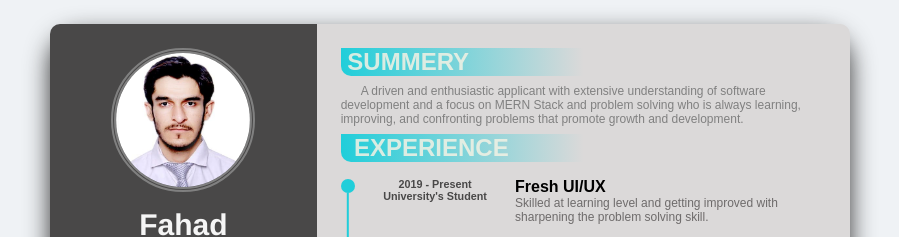
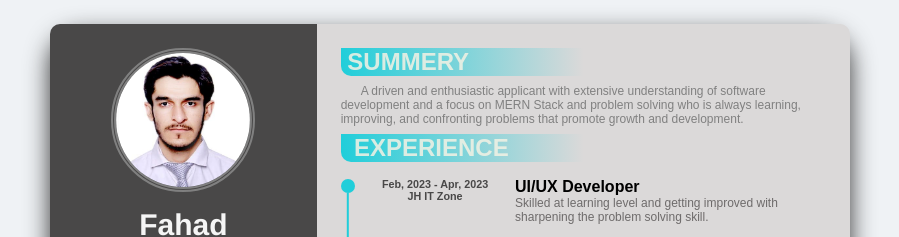
Before and after one commit to FahadAbdulQayyum/cvfahad, a plain HTML site: page index.html in a window 1280 px wide. Shown: the top 237 px of the page, without its empty margins (190-1089 px from the left). Drawn offline with nearby package versions, Linux system fonts and the light colour scheme.

Commit message:
experienced added

```diff
--- a/index.html
+++ b/index.html
@@ -123,11 +123,11 @@
                 </div>
                 <div class="content">
                     <div class="interval">
-                        <h5>2019 - Present</h5>
-                        <h5>University's Student</h5>
+                        <h5>Feb, 2023 - Apr, 2023</h5>
+                        <h5>JH IT Zone</h5>
                     </div>
                     <div class="description">
-                        <h4>Fresh UI/UX</h4>
+                        <h4>UI/UX Developer</h4>
                         <p>Skilled at learning level and getting improved with sharpening the problem solving skill. </p>
                     </div>
                 </div>
```
